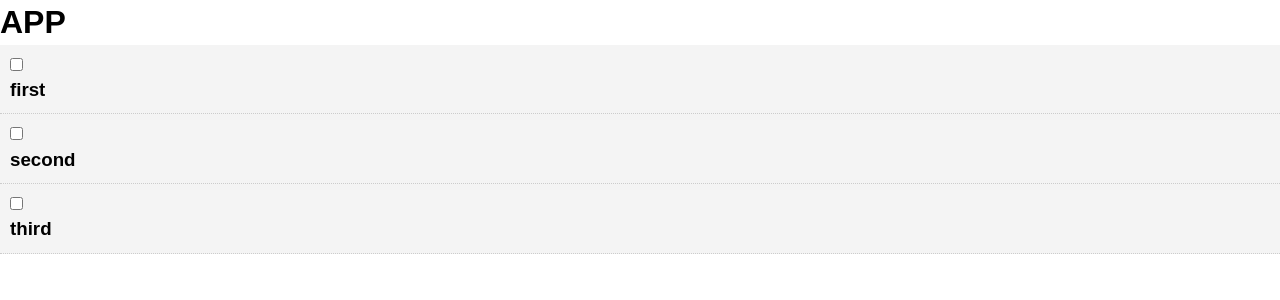
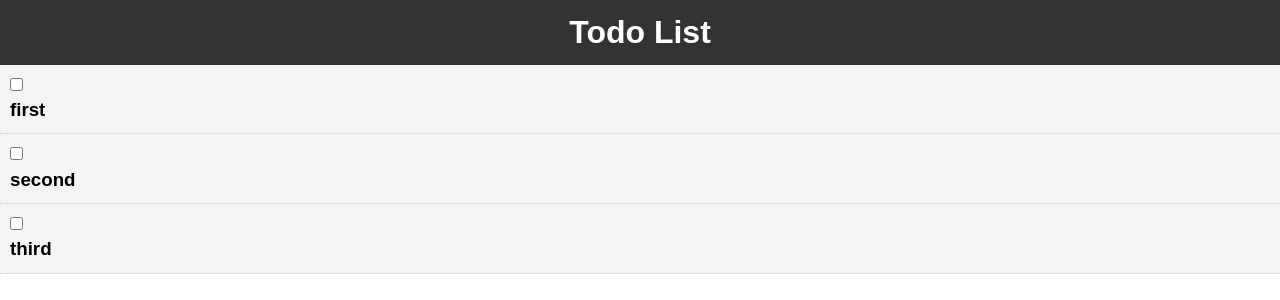
Before and after one commit to ivjotsingh/todoReact, a React (Create React App) app: page / in a window 1280 px wide. Shown: the top 300 px of the page. Built offline with nearby package versions, Linux system fonts and the light colour scheme.

Commit message:
layout folder added to store CSS

```diff
--- a/src/App.js
+++ b/src/App.js
@@ -1,5 +1,6 @@
 import React, {Component} from 'react';
 import Todos from './components/Todos'
+import Header from './components/layout/Header'
 import './App.css';
 
 class App extends Component{
@@ -38,7 +39,7 @@ class App extends Component{
   render(){
     return (
       <div className="App">
-        <h1>APP</h1>
+        <Header/>
         <Todos todos={this.state.todos} markComplete = {this.markComplete}/>
       </div>
     );
--- /dev/null
+++ b/src/components/layout/Header.js
@@ -0,0 +1,17 @@
+import React from 'react'
+
+
+export default function Header() {
+    return(
+        <header style= {headerStyle}>
+            <h1>Todo List</h1>
+        </header>
+    )
+}
+
+const headerStyle = {
+    background: '#333',
+    color: '#fff',
+    textAlign: 'center',
+    padding: '10px'
+}
```
